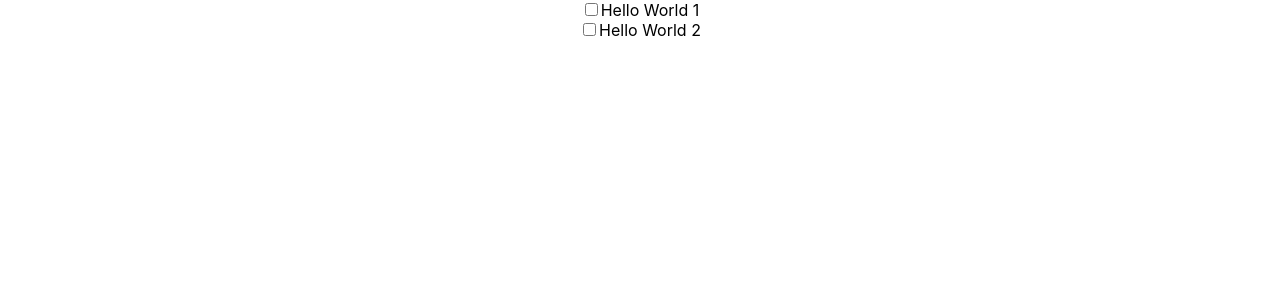
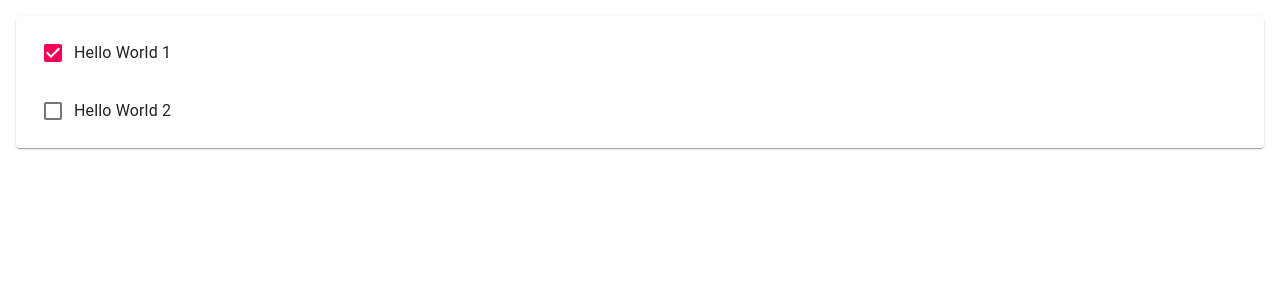
Before and after one commit to jjunhwan-kim/todo-react-app, a React (Create React App) app: page / in a window 1280 px wide. Shown: the top 300 px of the page. Built offline with nearby package versions, Linux system fonts and the light colour scheme.

Commit message:
Apply material ui
- material ui 적용

```diff
--- a/src/App.js
+++ b/src/App.js
@@ -1,5 +1,6 @@
 import React from 'react';
 import Todo from './Todo';
+import {Paper, List} from "@material-ui/core";
 import './App.css';
 
 class App extends React.Component {
@@ -15,10 +16,15 @@
   }
 
   render() {
-
-    var todoItems = this.state.items.map((item, idx) => (
-      <Todo item={item} key={item.id}/>
-    ));
+    var todoItems = this.state.items.length > 0 && (
+      <Paper style={{margin: 16}}>
+        <List>
+          {this.state.items.map((item, idx) => (
+            <Todo item={item} key={item.id}/>
+          ))}
+        </List>
+      </Paper>
+    )
 
     return <div className="App">{todoItems}</div>;
   }
--- a/src/Todo.js
+++ b/src/Todo.js
@@ -1,4 +1,5 @@
 import React from 'react';
+import {ListItem, ListItemText, InputBase, Checkbox} from "@material-ui/core";
 
 class Todo extends React.Component {
 
@@ -8,17 +9,23 @@
   }
 
   render() {
+    const item = this.state.item;
     return (
-      <div className="Todo">
-        <input
-          type="checkbox"
-          id={this.state.item.id}
-          name={this.state.item.id}
-          value={this.state.item.done}
-        />
-        <label id={this.state.item.id}>{this.state.item.title}</label>
-      </div>
-    )
+      <ListItem>
+        <Checkbox checked={item.done}/>
+        <ListItemText>
+          <InputBase
+            inputProps={{"area-label": "naked"}}
+            type="text"
+            id={item.id}
+            name={item.id}
+            value={item.title}
+            multiline={true}
+            fullWidth={true}
+          />
+        </ListItemText>
+      </ListItem>
+    );
   }
 }
 
```
